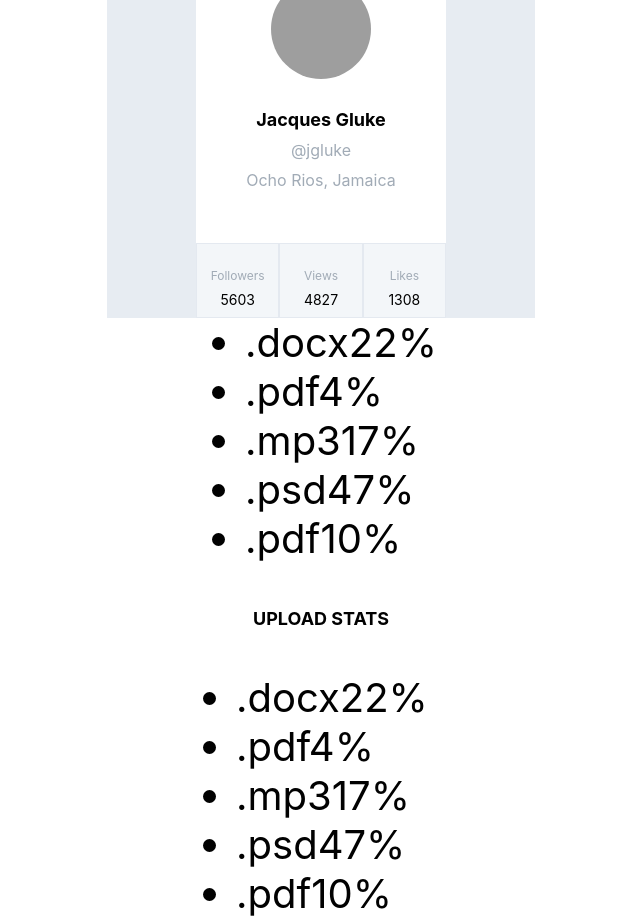
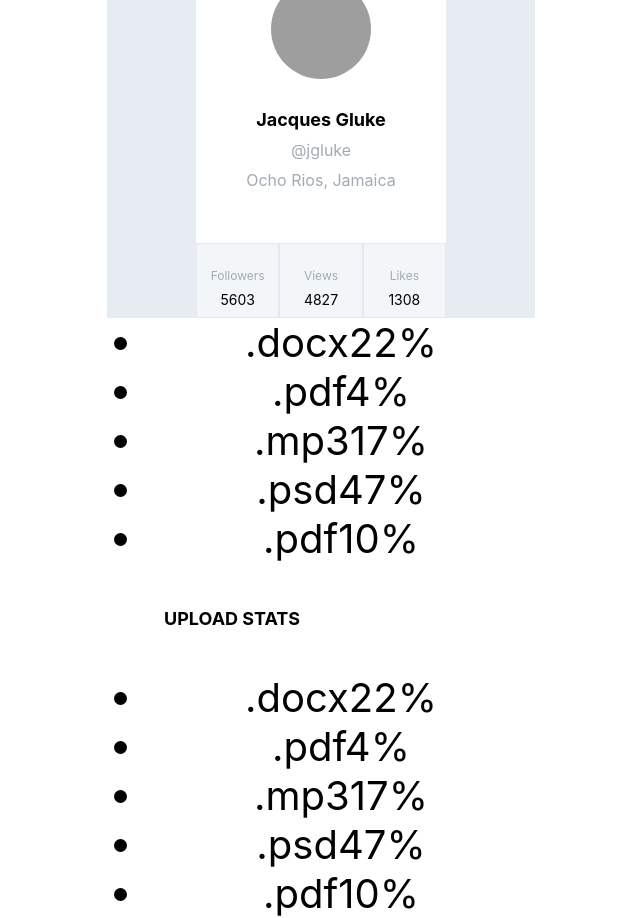
Before and after one commit to nicksolony/goit-react-hw-01-components, a React (Create React App) app: page / in a window 1280 px wide. Shown: the whole page, without its empty margins (319-959 px from the left). Built offline with nearby package versions, Linux system fonts and the light colour scheme; grey boxes are pictures that could not be loaded.

Commit message:
added Statistics.module.css

```diff
--- a/src/components/Statistics/Statistics.jsx
+++ b/src/components/Statistics/Statistics.jsx
@@ -1,11 +1,11 @@
 import PropTypes from 'prop-types';
 import { StatisticsTitle } from 'components/StatisticsTitle/StatisticsTitle';
 import { StatisticsDataList } from 'components/StatisticsDataList/StatisticsDataList';
-// import css from './Statistics.module.css';
+import css from './Statistics.module.css';
 
 export const Statistics = ({title, stats}) => {
     return (
-        <section class="statistics">
+        <section className={css.statistics}>
           {<StatisticsTitle title={title}/>}
           {<StatisticsDataList stats={stats}/>}
         </section>
@@ -16,6 +16,7 @@ Statistics.propTypes = {
   title: PropTypes.string,
   stats: PropTypes.arrayOf(
     PropTypes.exact({
+      id: PropTypes.string.isRequired,
       label: PropTypes.string.isRequired,
       percentage: PropTypes.number.isRequired,
     })
--- a/src/components/Statistics/Statistics.module.css
+++ b/src/components/Statistics/Statistics.module.css
@@ -0,0 +1,4 @@
+.statistics {
+    width: 428px;
+    text-align: center;
+}
```
